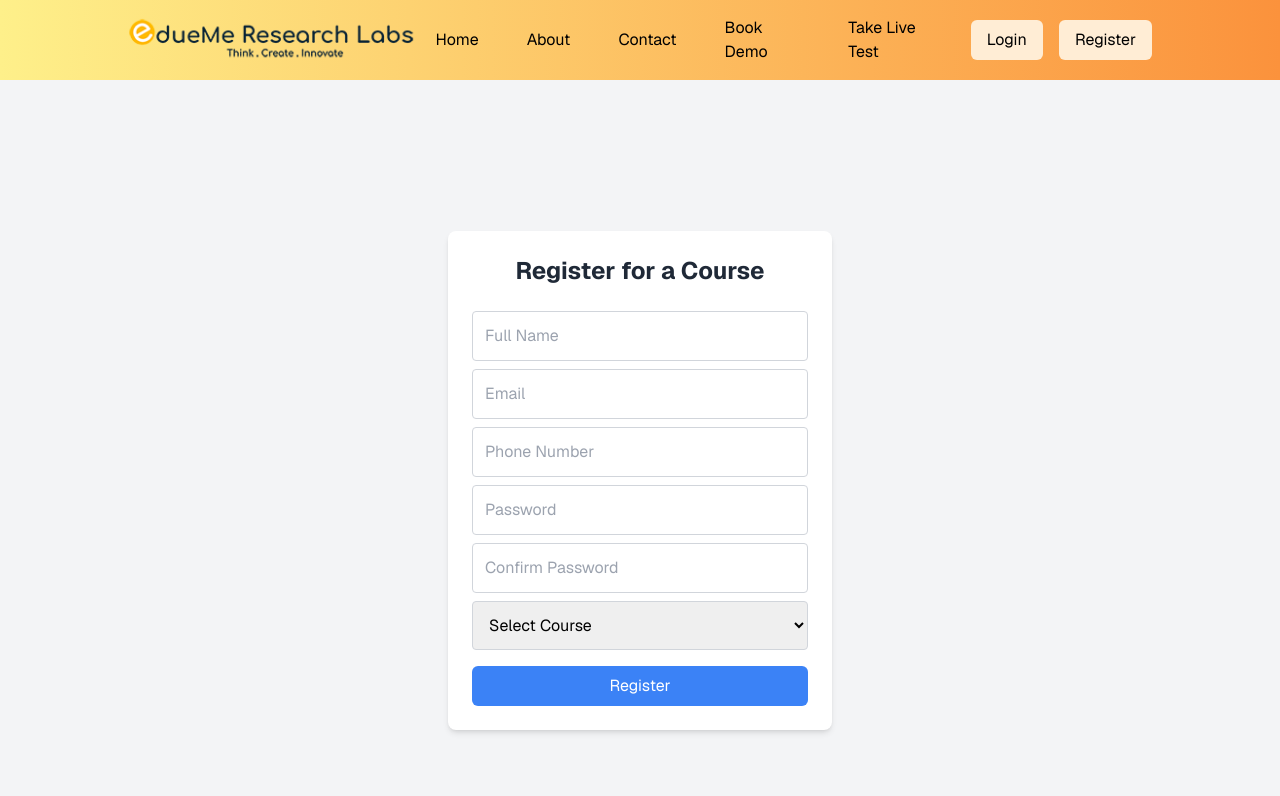
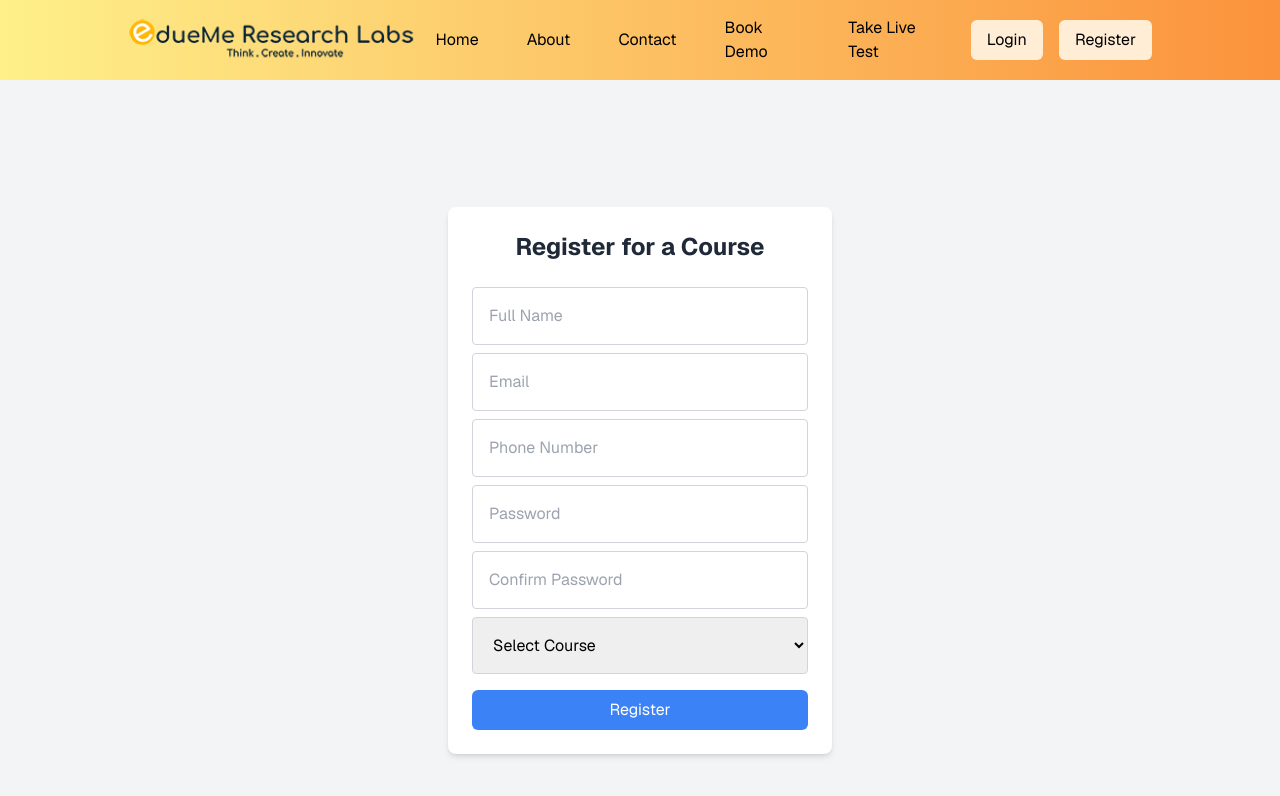
Before and after one commit to chakra121/edueme, a Next.js app: page /signup in a window 1280 px wide. Shown: the top 796 px of the page. Built offline with nearby package versions, Linux system fonts and the light colour scheme.

Commit message:
Update page.tsx
added space between the labels of signup page

```diff
--- a/src/app/signup/page.tsx
+++ b/src/app/signup/page.tsx
@@ -58,7 +58,7 @@ function Signup() {
 
   return (
     <div className="flex items-center justify-center min-h-screen bg-gray-100">
-      <form onSubmit={handleSubmit} className="bg-white p-6 rounded-lg shadow-md w-96">
+      <form onSubmit={handleSubmit} className="bg-white p-6 rounded-lg shadow-md w-96 w-full max-w-sm">
         <h2 className="mb-6 text-2xl items-center text-center font-bold text-gray-800">Register for a Course</h2>
 
         <label className="block mb-2">
@@ -69,7 +69,7 @@ function Signup() {
             name="fullName"
             value={formData.fullName}
             onChange={handleChange}
-            className="w-full rounded border border-gray-300 p-3 focus:outline-none focus:ring-2 focus:ring-blue-500"
+            className="w-full rounded border border-gray-300 p-4 focus:outline-none focus:ring-2 focus:ring-blue-500"
           />
           {errors.fullName && <p className="text-red-500 text-sm">{errors.fullName}</p>}
         </label>
@@ -82,7 +82,7 @@ function Signup() {
             name="email"
             value={formData.email}
             onChange={handleChange}
-            className="w-full rounded border border-gray-300 p-3 focus:outline-none focus:ring-2 focus:ring-blue-500"
+            className="w-full rounded border border-gray-300 p-4 focus:outline-none focus:ring-2 focus:ring-blue-500"
           />
           {errors.email && <p className="text-red-500 text-sm">{errors.email}</p>}
         </label>
@@ -95,7 +95,7 @@ function Signup() {
             name="phoneNumber"
             value={formData.phoneNumber}
             onChange={handleChange}
-            className="w-full rounded border border-gray-300 p-3 focus:outline-none focus:ring-2 focus:ring-blue-500"
+            className="w-full rounded border border-gray-300 p-4 focus:outline-none focus:ring-2 focus:ring-blue-500"
           />
           {errors.phoneNumber && <p className="text-red-500 text-sm">{errors.phoneNumber}</p>}
         </label>
@@ -108,7 +108,7 @@ function Signup() {
             name="password"
             value={formData.password}
             onChange={handleChange}
-            className="w-full rounded border border-gray-300 p-3 focus:outline-none focus:ring-2 focus:ring-blue-500"
+            className="w-full rounded border border-gray-300 p-4 focus:outline-none focus:ring-2 focus:ring-blue-500"
           />
           {errors.password && <p className="text-red-500 text-sm">{errors.password}</p>}
         </label>
@@ -121,7 +121,7 @@ function Signup() {
             name="confirmPassword"
             value={formData.confirmPassword}
             onChange={handleChange}
-            className="w-full rounded border border-gray-300 p-3 focus:outline-none focus:ring-2 focus:ring-blue-500"
+            className="w-full rounded border border-gray-300 p-4 focus:outline-none focus:ring-2 focus:ring-blue-500"
           />
           {errors.confirmPassword && <p className="text-red-500 text-sm">{errors.confirmPassword}</p>}
         </label>
@@ -132,7 +132,7 @@ function Signup() {
             name="course"
             value={formData.course}
             onChange={handleChange}
-            className="w-full rounded border border-gray-300 p-3 focus:outline-none focus:ring-2 focus:ring-blue-500"
+            className="w-full rounded border border-gray-300 p-4 focus:outline-none focus:ring-2 focus:ring-blue-500"
           >
             <option value="">Select Course</option>
             <option value="rob">Robotics</option>
```
